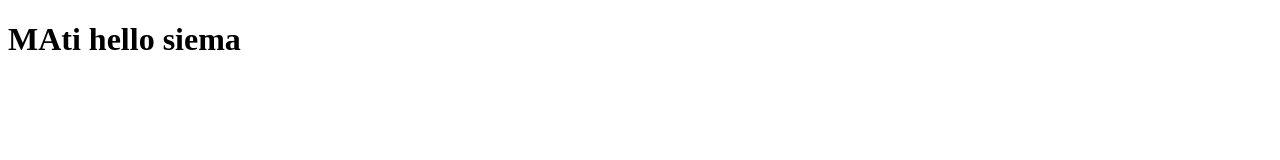
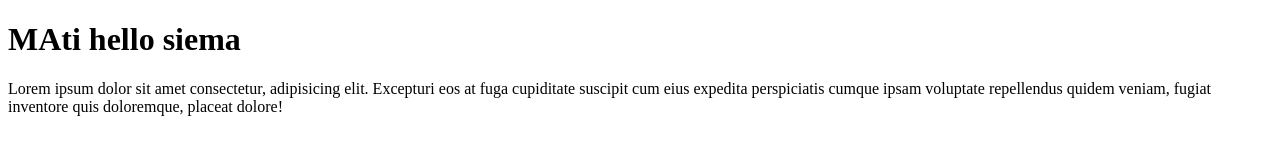
Before and after one commit to MateuszBilik/git-course-4, a plain HTML site: page index.html in a window 1280 px wide. Drawn offline with Linux system fonts and the light colour scheme.

Commit message:
sensowna zmiana

```diff
--- a/index.html
+++ b/index.html
@@ -7,5 +7,6 @@
 </head>
 <body>
     <h1> MAti hello siema</h1>
+    <p>Lorem ipsum dolor sit amet consectetur, adipisicing elit. Excepturi eos at fuga cupiditate suscipit cum eius expedita perspiciatis cumque ipsam voluptate repellendus quidem veniam, fugiat inventore quis doloremque, placeat dolore!</p>
 </body>
 </html>
```
